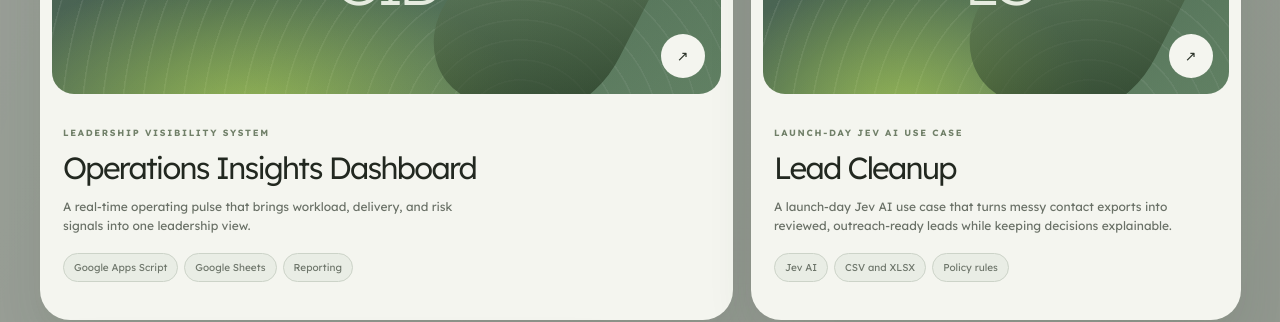
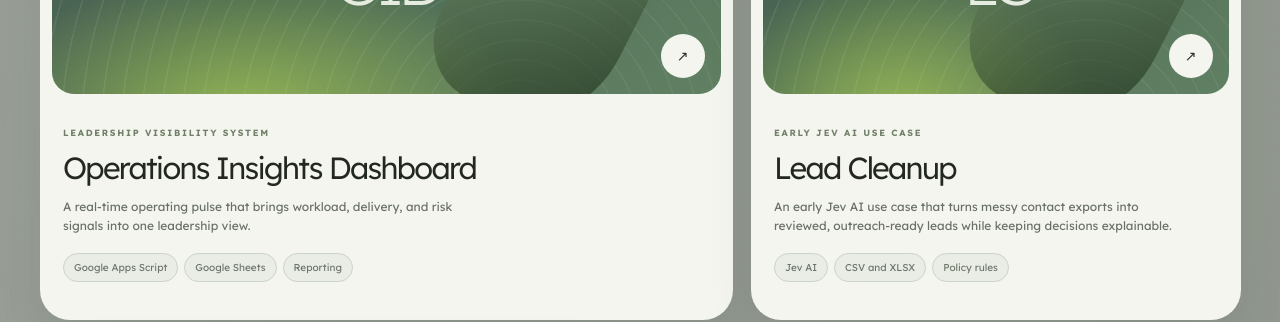
Before and after one commit to Nishantjha1997/nishant-portfolio, a Next.js app: page / in a window 1280 px wide. Shown: the part 4080-4402 px from the top of the page. Built offline with nearby package versions, Linux system fonts and the light colour scheme; no server answers.

Commit message:
Correct Jev AI adoption timeline

```diff
--- a/src/data/projects.ts
+++ b/src/data/projects.ts
@@ -264,9 +264,9 @@ export const projects: Project[] = [
     slug: "lead-cleanup",
     updatedAt: "2026-10-01",
     title: "Lead Cleanup",
-    kicker: "Launch-day Jev AI use case",
-    summary: "A launch-day Jev AI use case that turns messy contact exports into reviewed, outreach-ready leads while keeping decisions explainable.",
-    description: "On the day Jev AI launched, I identified lead qualification as a practical use case and integrated it into an existing workflow. Lead Cleanup accepts CSV or XLSX contact exports, applies clear rules, finds duplicates, and sends uncertain cases for human review.",
+    kicker: "Early Jev AI use case",
+    summary: "An early Jev AI use case that turns messy contact exports into reviewed, outreach-ready leads while keeping decisions explainable.",
+    description: "On Jev AI's second day after launch, I identified lead qualification as a practical use case and integrated it into an existing workflow. Lead Cleanup accepts CSV or XLSX contact exports, applies clear rules, finds duplicates, and sends uncertain cases for human review.",
     tags: ["Jev AI", "CSV and XLSX", "Policy rules", "Review queue"],
     accent: "green",
     metric: "Jev AI + human review",
@@ -289,7 +289,7 @@ export const projects: Project[] = [
         "Separated the ready-to-contact export from the audit and review queue so provisional leads are not sent out as approved.",
       ],
       outcomes: [
-        "A concrete launch-day Jev AI use case that fits into an existing, explainable lead workflow.",
+        "A concrete early Jev AI use case that fits into an existing, explainable lead workflow.",
         "A review queue and audit file that show why each contact was accepted, rejected, or held.",
       ],
       disclosure: "Private contact exports and credentials are not published. AI suggestions remain provisional until reviewed.",
```
